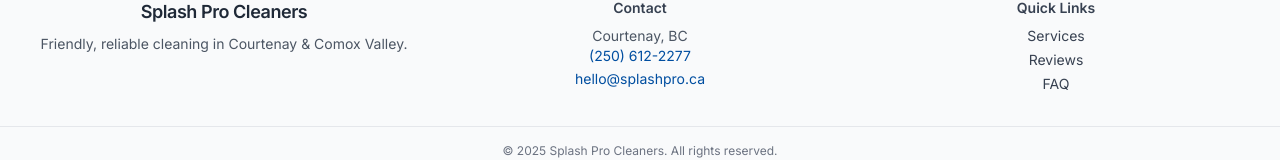
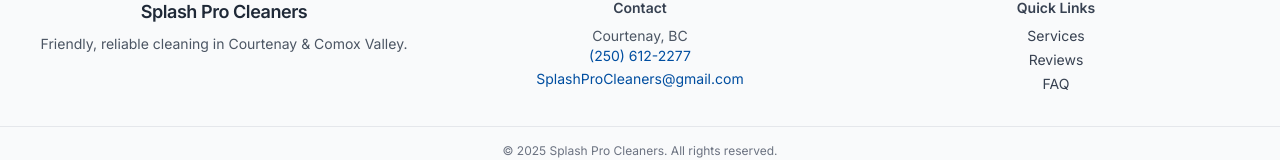
Before and after one commit to Sumit-tech-joshi/splash-pro, a React (Create React App) app: page / in a window 1280 px wide. Shown: the part 4896-5056 px from the top of the page. Built offline with nearby package versions, Linux system fonts and the light colour scheme; no server answers.

Commit message:
Update contact detais

```diff
--- a/src/components/common/Footer.jsx
+++ b/src/components/common/Footer.jsx
@@ -13,7 +13,7 @@ export default function Footer(){
           {/* TODO: Replace with confirmed business details */}
           <p className="text-sm text-gray-600 mt-2">Courtenay, BC</p>
           <a className="text-sm text-accent block" href="tel:+2506122277">(250) 612-2277</a>
-          <a className="text-sm text-accent" href="mailto:hello@splashpro.ca">hello@splashpro.ca</a>
+          <a className="text-sm text-accent" href="mailto:SplashProCleaners@gmail.com">SplashProCleaners@gmail.com</a>
         </div>
         <div>
           <h5 className="text-sm font-semibold">Quick Links</h5>
--- a/src/pages/Home.jsx
+++ b/src/pages/Home.jsx
@@ -29,10 +29,10 @@ export default function Home() {
     "@context": "https://schema.org",
     "@type": "LocalBusiness",
     name: "Splash Pro Cleaners",
-    image: "https://www.yoursite.com/logo.png",
+    image: "https://splashprocleaners.ca/static/media/splash-pro.d4fd5311515e67458546.webp",
     telephone: "+1-(250)612-2277",
     address: {
-      "@type": "PostalAddress",
+      "@type": "V9N 0H3",
       addressLocality: "Courtenay",
       addressRegion: "BC",
       addressCountry: "CA",
```
Also changed, not shown: 1 other file (tests, documents, lock files or other folders).
